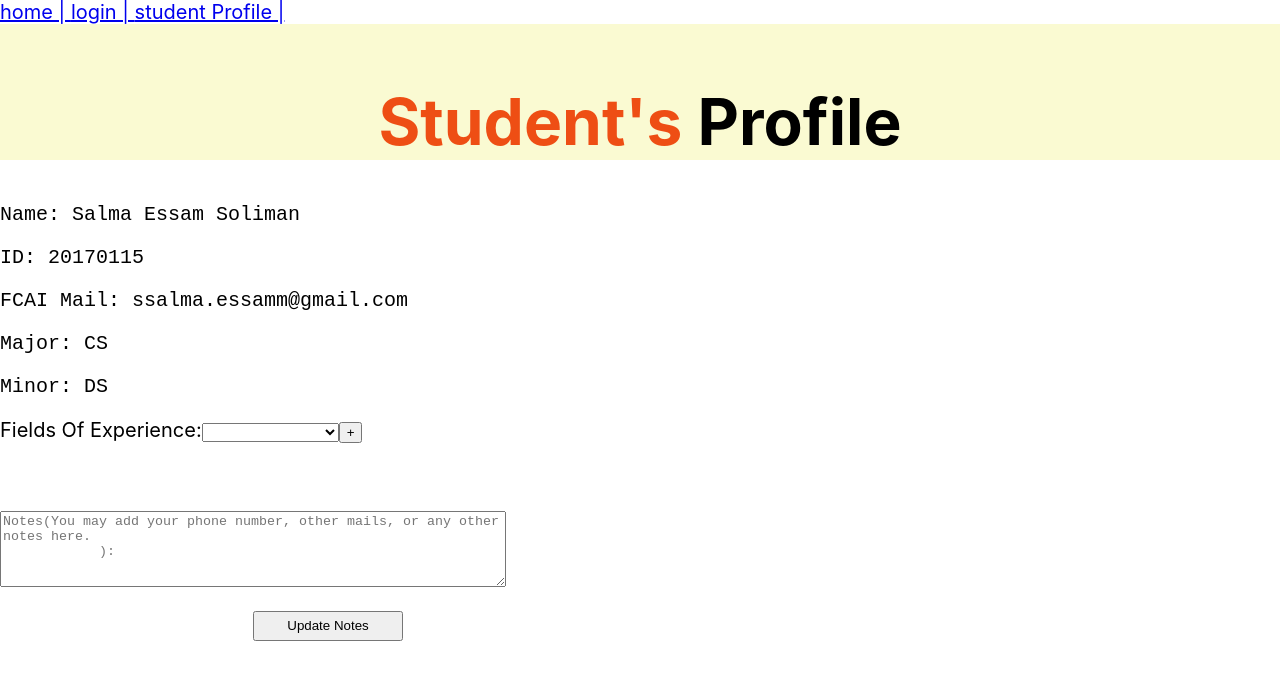
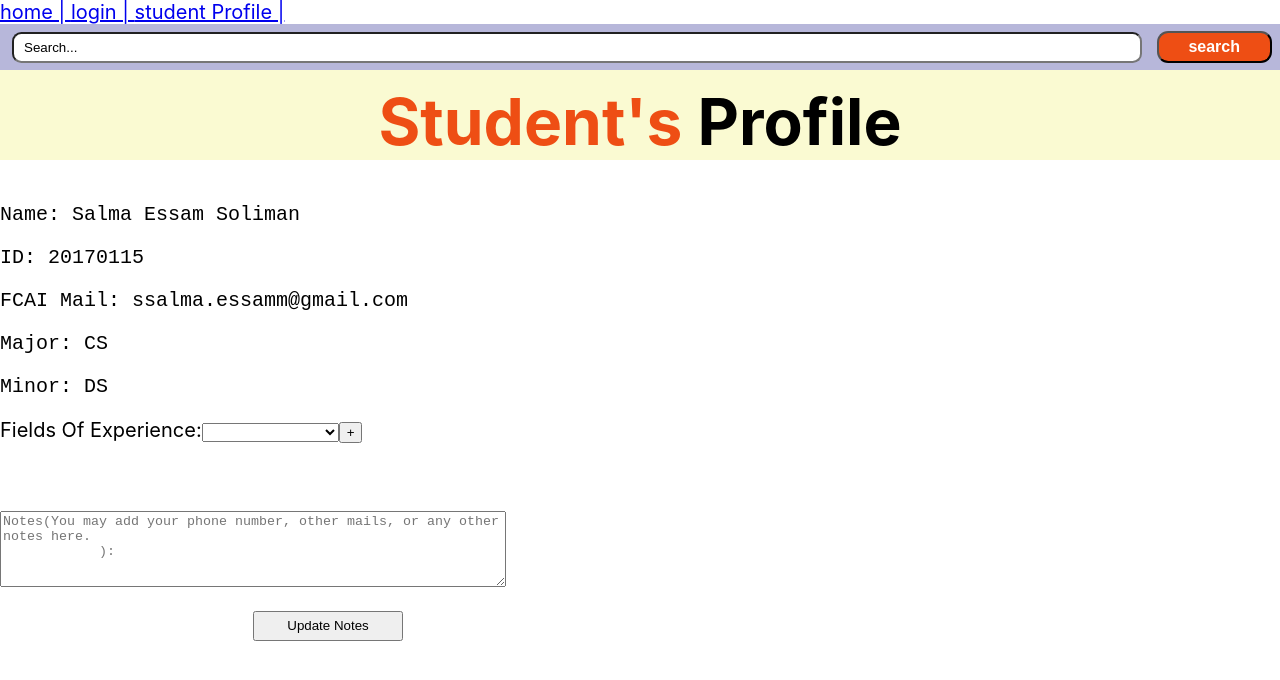
Before and after one commit to salma27/GP-organization-system, a React (Create React App) app in the folder frontend/: page /StudentProfile in a window 1280 px wide. Shown: the top 680 px of the page. Built offline with nearby package versions, Linux system fonts and the light colour scheme.

Commit message:
search bar added in student

```diff
--- a/frontend/src/components/Login/Login.js
+++ b/frontend/src/components/Login/Login.js
@@ -19,17 +19,15 @@ function LoginBox() {
 
             <div>
                 <ErrorHandlingInput
-                    type = "text"
+                    type="text"
                     label="Email"
                     labelID="email"
-                    value = {email}
+                    value={email}
                     //placeholder={email}
                     className="emailInput"
-                    onClick = {()=>{
-                        if (email === "example@gmail.com")
-                            setEmail("")
-                    }
-                    }
+                    onClick={() => {
+                        if (email === "example@gmail.com") setEmail("");
+                    }}
                     onChange={(e) => {
                         setEmail(e.target.value);
                     }}
@@ -43,10 +41,10 @@ function LoginBox() {
                     labelID="password"
                     type="password"
                     className="passwordInput"
-                    value = {password}
+                    value={password}
                     //placeholder={star}
                     onChange={(e) => {
-                        setPassword(e.target.value)
+                        setPassword(e.target.value);
                     }}
                 />
             </div>
@@ -68,7 +66,6 @@ function LoginBox() {
 function Login() {
     return (
         <div className="loginPage">
-            <SearchBar />
             <Title orange="WELCOME!!" />
             <div>
                 <LoginBox />
--- a/frontend/src/components/StudentProfile/StudentProfile.js
+++ b/frontend/src/components/StudentProfile/StudentProfile.js
@@ -4,6 +4,7 @@ import FieldsOfExperience from "./FieldsOfExperience";
 import Notes from "./Notes";
 import Title from "../../utils/Title";
 import "./StudentProfile.css";
+import SearchBar from "../SearchBar/SearchBar";
 
 function StudentProfile() {
     const technology = [
@@ -14,6 +15,7 @@ function StudentProfile() {
     ];
     return (
         <div>
+            <SearchBar />
             <Title
                 orange="Student's"
                 black="Profile"
```
